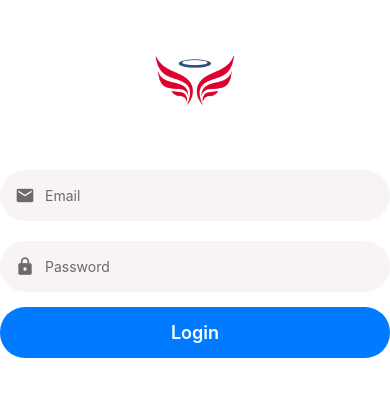
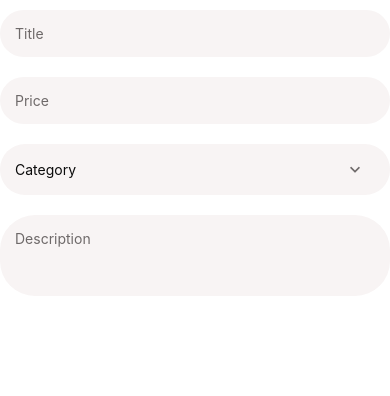
Before and after one commit to tpratik345/sell-it, a React Native app: screen / in a window 390 px wide. Shown: the top 396 px of the page. Built offline with nearby package versions, Linux system fonts and the light colour scheme.

Commit message:
Added listing edit screen

```diff
--- a/App.tsx
+++ b/App.tsx
@@ -12,12 +12,13 @@ import ListingsScreen from './app/screen/ListingsScreen';
 import AppTextInput from './app/components/AppTextInput';
 import AppPicker from './app/components/AppPicker';
 import LoginScreen from './app/screen/LoginScreen';
+import ListingEditScreen from './app/screen/ListingEditScreen';
 
-const categories = [
-  { label: 'Furniture', value: 1},
-  { label: 'Clothing', value: 2},
-  { label: 'Cameras', value: 3},
-]
+// const categories = [
+//   { label: 'Furniture', value: 1},
+//   { label: 'Clothing', value: 2},
+//   { label: 'Cameras', value: 3},
+// ]
 
 const App = () => {
   const [category, setCategory] = useState('');
@@ -48,7 +49,8 @@ const App = () => {
             selectedItem={category}
             onSelectItem={(item: any) => setCategory(item)}
             items={categories} icon={'apps'} placeholder={'Category'} /> */}
-        <LoginScreen />
+        {/* <LoginScreen /> */}
+        <ListingEditScreen />
       </View>
     </GestureHandlerRootView>
   )
--- /dev/null
+++ b/app/components/forms/AppFormPicker.jsx
@@ -0,0 +1,26 @@
+import { StyleSheet, Text, View } from 'react-native'
+import React from 'react'
+import { useFormikContext } from 'formik'
+import AppPicker from '../AppPicker';
+import ErrorMessage from './ErrorMessage';
+
+const AppFormPicker = ({ items, name, placeholder }) => {
+
+    const { errors, setFieldValue, touched, values } = useFormikContext();
+
+    return (
+        <>
+            <AppPicker
+                items={items}
+                onSelectItem={(item) => setFieldValue(name, item)}
+                placeholder={placeholder}
+                selectedItem={values[name]}
+            />
+            <ErrorMessage error={errors[name]} visible={touched[name]} />
+        </>
+    )
+}
+
+export default AppFormPicker
+
+const styles = StyleSheet.create({})
--- a/app/components/forms/index.js
+++ b/app/components/forms/index.js
@@ -2,3 +2,4 @@ export { default as AppForm } from './AppForm';
 export { default as AppFormField } from './AppFormField';
 export { default as ErrorMessage } from './ErrorMessage';
 export { default as SubmitButton } from './SubmitButton';
+export { default as AppFormPicker } from './AppFormPicker';
--- /dev/null
+++ b/app/screen/ListingEditScreen.jsx
@@ -0,0 +1,47 @@
+import { StyleSheet, Text, View } from 'react-native'
+import React from 'react'
+import * as Yup from 'yup'
+
+import Screen from '../components/Screen'
+import { AppForm, AppFormField, AppFormPicker } from '../components/forms'
+
+const validationSchema = Yup.object().shape({
+    title: Yup.string().required().min(1).label('Title'),
+    price: Yup.string().required().min(1).max(10000).label('Price'),
+    description: Yup.string().label('Description'),
+    category: Yup.string().required().nullable().label('Category')
+})
+
+const categories = [
+    { label: 'Furniture', value: 1 },
+    { label: 'Clothing', value: 2 },
+    { label: 'Cameras', value: 3 },
+]
+
+const ListingEditScreen = () => {
+    return (
+        <Screen style={styles.container}>
+            <AppForm
+                initialValues={{
+                    title: '',
+                    price: '',
+                    description: '',
+                    category: null,
+                }}
+                validationSchema={validationSchema}
+                onSubmit={(value) => console.log(value)}
+            >
+                <AppFormField maxLength={255} name={'title'} placeholder={'Title'} />
+                <AppFormField keyboardType='numeric' maxLength={8} name={'price'} placeholder={'Price'} />
+                <AppFormPicker items={categories} name='category' placeholder={'Category'} />
+                <AppFormField maxLength={255} name={'description'} placeholder={'Description'} numberOfLines={3} multiline={true} />
+            </AppForm>
+        </Screen>
+    )
+}
+
+export default ListingEditScreen
+
+const styles = StyleSheet.create({
+    container: {}
+})
```
